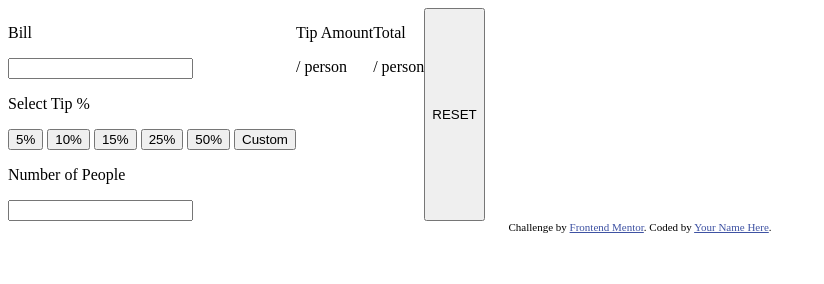
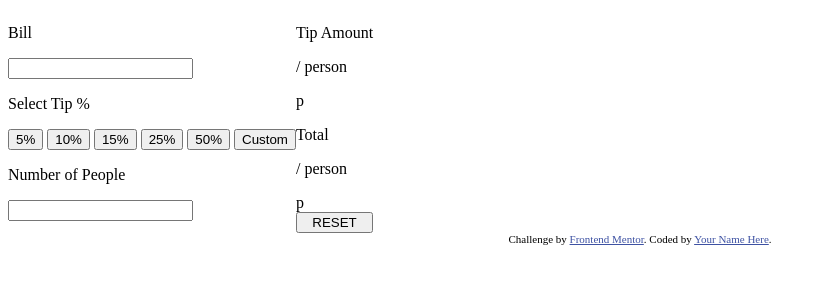
Before and after one commit to sakkara04/calculator-mini-project, a plain HTML site: page index.html in a window 1280 px wide. Shown: the whole page, without its empty margins (0-824 px from the left). Drawn offline with Linux system fonts and the light colour scheme; a web font is replaced by a local one.

Commit message:
Some changes

```diff
--- a/index.css
+++ b/index.css
@@ -6,5 +6,7 @@
 
 .right{
     display: flex;
-    flex-direction: row;
+    flex-direction: column;
 }
+
+.
--- a/index.html
+++ b/index.html
@@ -48,7 +48,7 @@
                         <p>Tip Amount</p>
                         <p>/ person</p>
                     </div>
-                    <div class="tip-amt"></div>
+                    <div class="tip-amt">p</div>
                 </div>
 
                 <div class="total">
@@ -56,7 +56,7 @@
                         <p>Total</p>
                         <p>/ person</p>
                     </div>
-                    <div class="total-amt"></div>
+                    <div class="total-amt">p</div>
                 </div>
                 <button>RESET</button>
             </div>
```
